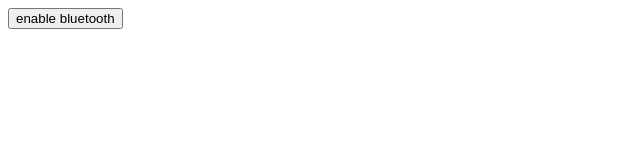
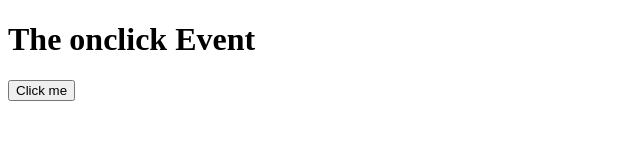
Before and after one commit to ravindermahajan890/bluetooth, a plain HTML site: page index.html in a window 1280 px wide. Shown: the whole page, without its empty margins (0-640 px from the left). Drawn offline with Linux system fonts and the light colour scheme.

Commit message:
Update index.html

```diff
--- a/index.html
+++ b/index.html
@@ -1,5 +1,15 @@
-<html><head>
-    <script type="text/javascript">
+<!DOCTYPE html>
+<html>
+<body>
+
+<h1>The onclick Event</h1>
+
+
+<button onclick="getDevice()">Click me</button>
+
+<p id="demo"></p>
+
+<script>
 async function getDevice(){
    var devices =  await navigator.bluetooth.requestDevice(
     {filters: [{services: [0x180F]}]})
@@ -31,15 +41,7 @@ function handleBatteryLevelChanged(event) {
   console.log('Battery percentage is ' + batteryLevel);
 }
 
-    </script>
-  </head>
+</script>
 
-  <body>
-    <button onclick="async function abc  (){
-        await getDevice();
-    }">
-      enable bluetooth
-    </button>
-
-
-</body></html>
+</body>
+</html>
```
